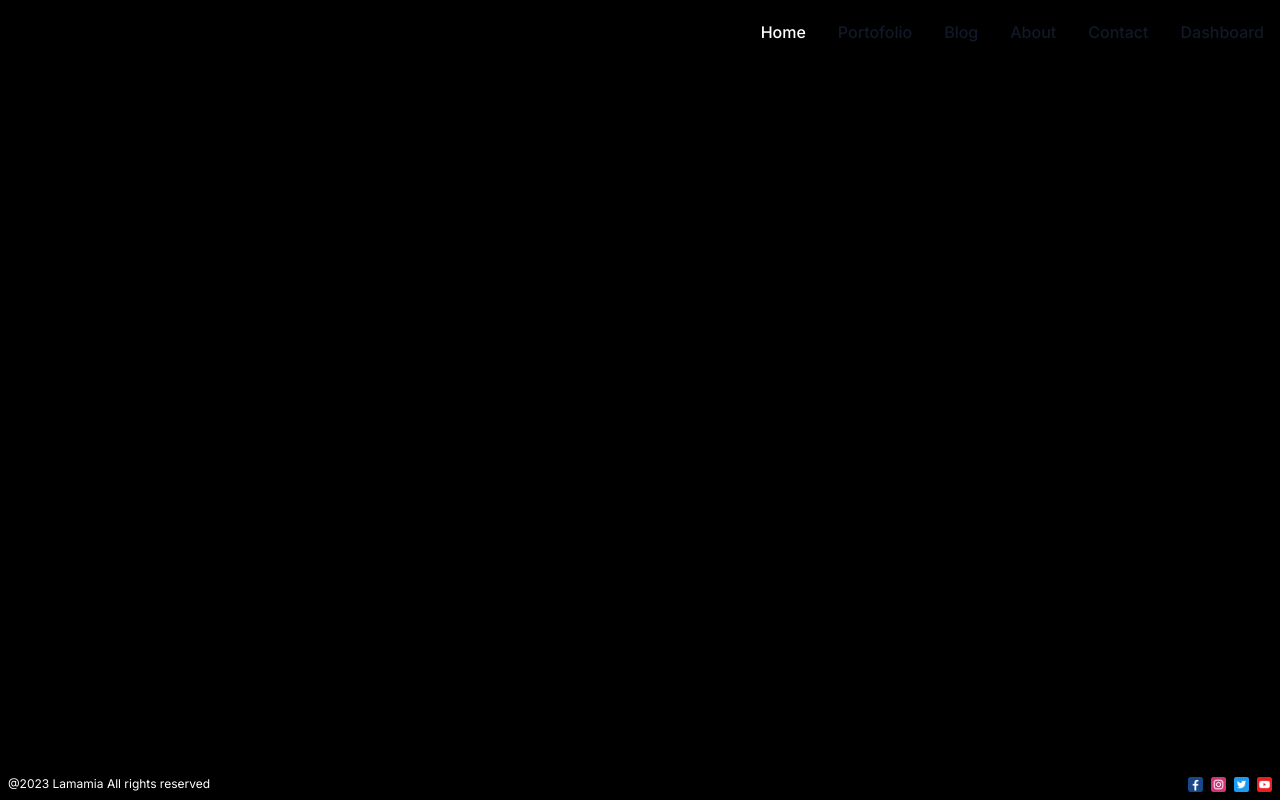
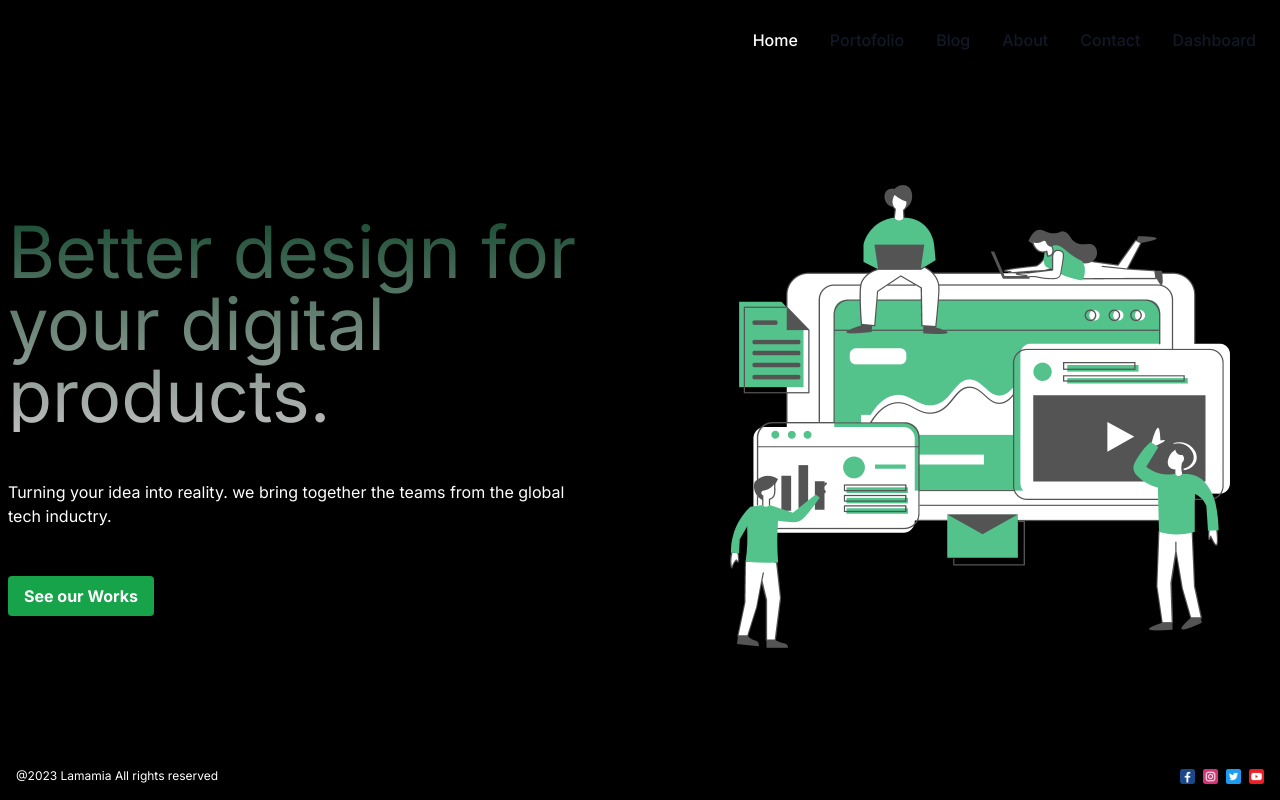
Before and after one commit to odaytelbany/Blog_Next_Test, a Next.js app: page / in a window 1280 px wide. Built offline with nearby package versions, Linux system fonts and the light colour scheme.

Commit message:
finish the home page

```diff
--- a/src/app/globals.css
+++ b/src/app/globals.css
@@ -10,10 +10,6 @@
 
 body{
   background-color: black;
-  display: flex;
-  flex-direction: column;
-  justify-content: space-between;
-  min-height: 100vh;
 }
 
 .active{
--- a/src/app/layout.js
+++ b/src/app/layout.js
@@ -14,9 +14,11 @@ export default function RootLayout({ children }) {
   return (
     <html lang="en">
       <body className={inter.className}>
-        <Navbar />
-        {children}
-        <Footer />
+        <div className='max-w-screen-xl flex flex-col flex-wrap justify-between mx-auto p-2 h-screen'>
+          <Navbar />
+          {children}
+          <Footer />
+        </div>
       </body>
     </html>
   )
--- a/src/app/page.js
+++ b/src/app/page.js
@@ -1,8 +1,17 @@
+import Image from "next/image";
+import Hero from "public/hero.png";
 
 export default function Home() {
   return (
-    <div>
-      Home
+    <div className="text-white flex items-center gap-24 ">
+      <div className="description flex-1">
+        <h1 style={{WebkitTextFillColor: "transparent", backgroundImage: "linear-gradient(to bottom, #194c33, #bbb)"}} className="text-7xl mb-12 bg-clip-text">Better design for your digital products.</h1>
+        <p className="mb-12">Turning your idea into reality. we bring together the teams from the global tech inductry.</p>
+        <button className="bg-green-600 hover:bg-green-700 text-white font-bold py-2 px-4 rounded">See our Works</button>
+      </div>
+      <div className="image flex-1">
+        <Image src={Hero} alt="" className="w-full object-contain w-full h-500"/>
+      </div>
     </div>
   )
 }
--- a/src/components/Footer/Footer.jsx
+++ b/src/components/Footer/Footer.jsx
@@ -4,7 +4,7 @@ import React from 'react'
 function Footer() {
   return (
     <footer>
-        <div className='max-w-screen-xl flex flex-wrap items-center justify-between mx-auto p-2'>
+        <div className='flex flex-wrap items-center justify-between mx-auto p-2'>
             <span className="text-xs" style={{color: "white"}}>@2023 Lamamia All rights reserved</span>
             <div className='flex gap-2'>
                 <Image src="/1.png" width={15} height={15}/>
--- a/src/components/Navbar/Navbar.jsx
+++ b/src/components/Navbar/Navbar.jsx
@@ -4,7 +4,7 @@ import React from "react";
 function Navbar() {
   return (
     <nav>
-      <div className="max-w-screen-xl flex flex-wrap items-center justify-between mx-auto p-4">
+      <div className="flex flex-wrap items-center justify-between mx-auto p-4">
         <Link href="/">
           <span className="self-center text-2xl font-semibold whitespace-nowrap dark:text-white">
             Iamamia
--- a/tailwind.config.js
+++ b/tailwind.config.js
@@ -12,7 +12,11 @@ module.exports = {
     "./src/components/Navbar/Navbar.jsx"
   ],
   theme: {
-    extend: {},
+    extend: {
+      height: {
+        '500': '500px',
+      }
+    },
   },
   plugins: [],
 }
```
